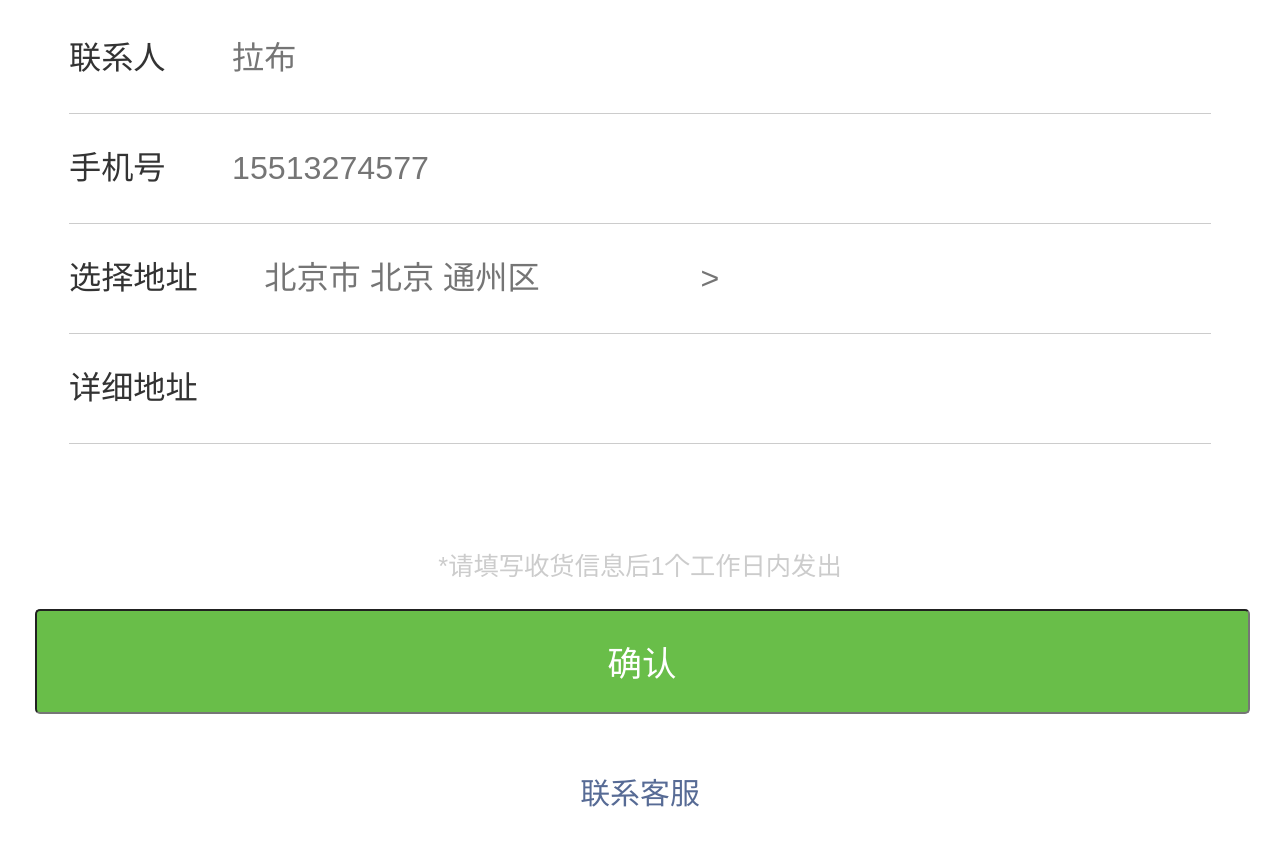
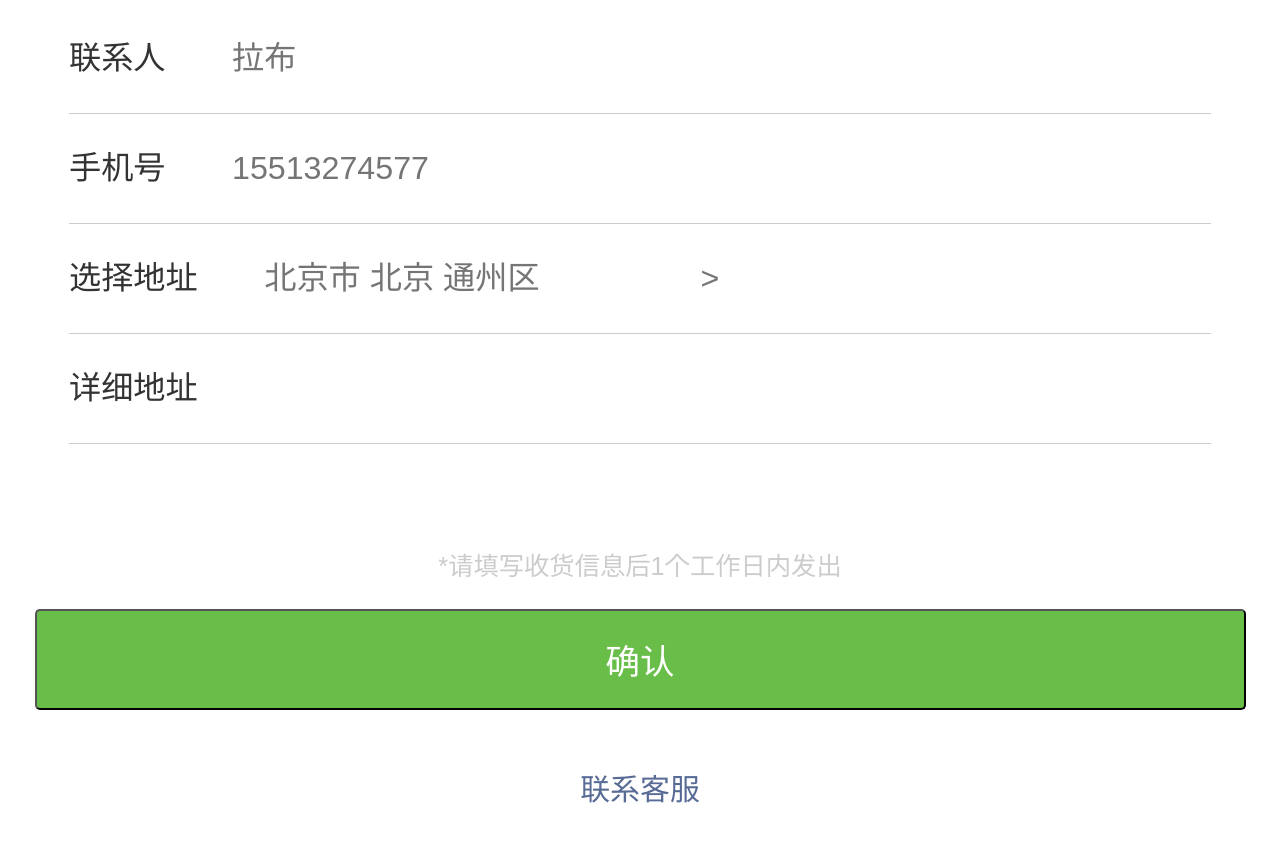
Before and after one commit to cxn1225/cxn1225.github.io, a plain HTML site: page 作业6/附加-领取礼品.html in a window 1280 px wide. Shown: the part 782-1628 px from the top of the page. Drawn offline with Linux system fonts and the light colour scheme.

Commit message:
Update 附加-领取礼品.html

```diff
--- a/作业6/附加-领取礼品.html
+++ b/作业6/附加-领取礼品.html
@@ -61,7 +61,7 @@
 				</div>
 			</div>
 			<p class="zhu">*请填写收货信息后1个工作日内发出</p>
-			<input type="" name="" id="bt" value="确认" />
+			<input type="button" name="" id="bt" value="确认" />
 			<div class="footer">
 				<a href="" style="font-size: 0.26rem; color: #576b95;">联系客服</a>
 			</div>
@@ -74,8 +74,8 @@
 					<p class="p2">新建村二期底层 &nbsp;12号楼 &nbsp;一单元</p>
 					<p class="p2">1101</p>
 				</div>
-				<input type="" name="" id="bt1" value="取消" />
-				<input type="" name="" id="bt2" value="确认" />
+				<input type="button" name="" id="bt1" value="取消" />
+				<input type="button" name="" id="bt2" value="确认" />
 			</div>
 			<div id="wai">
 
```
